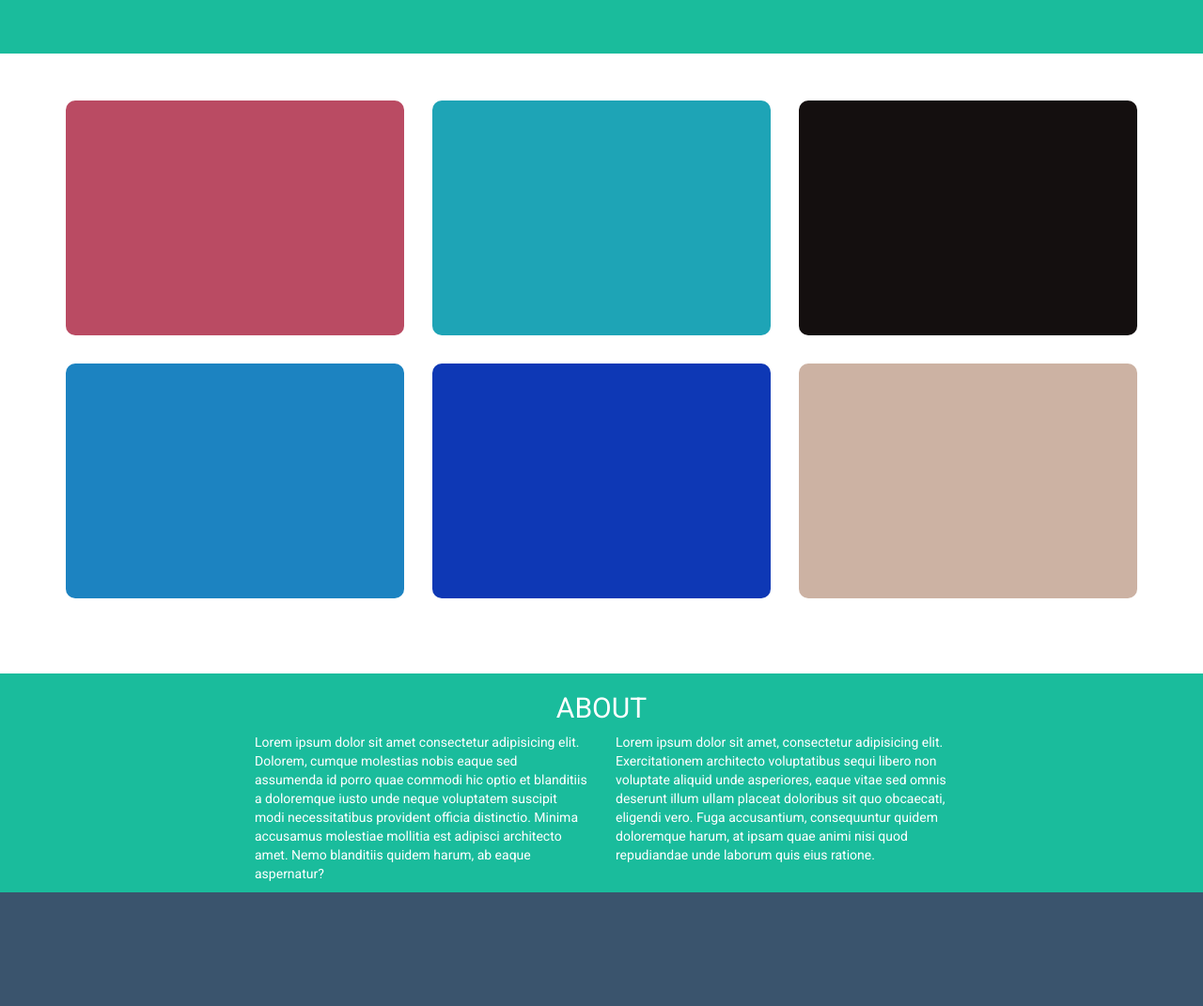
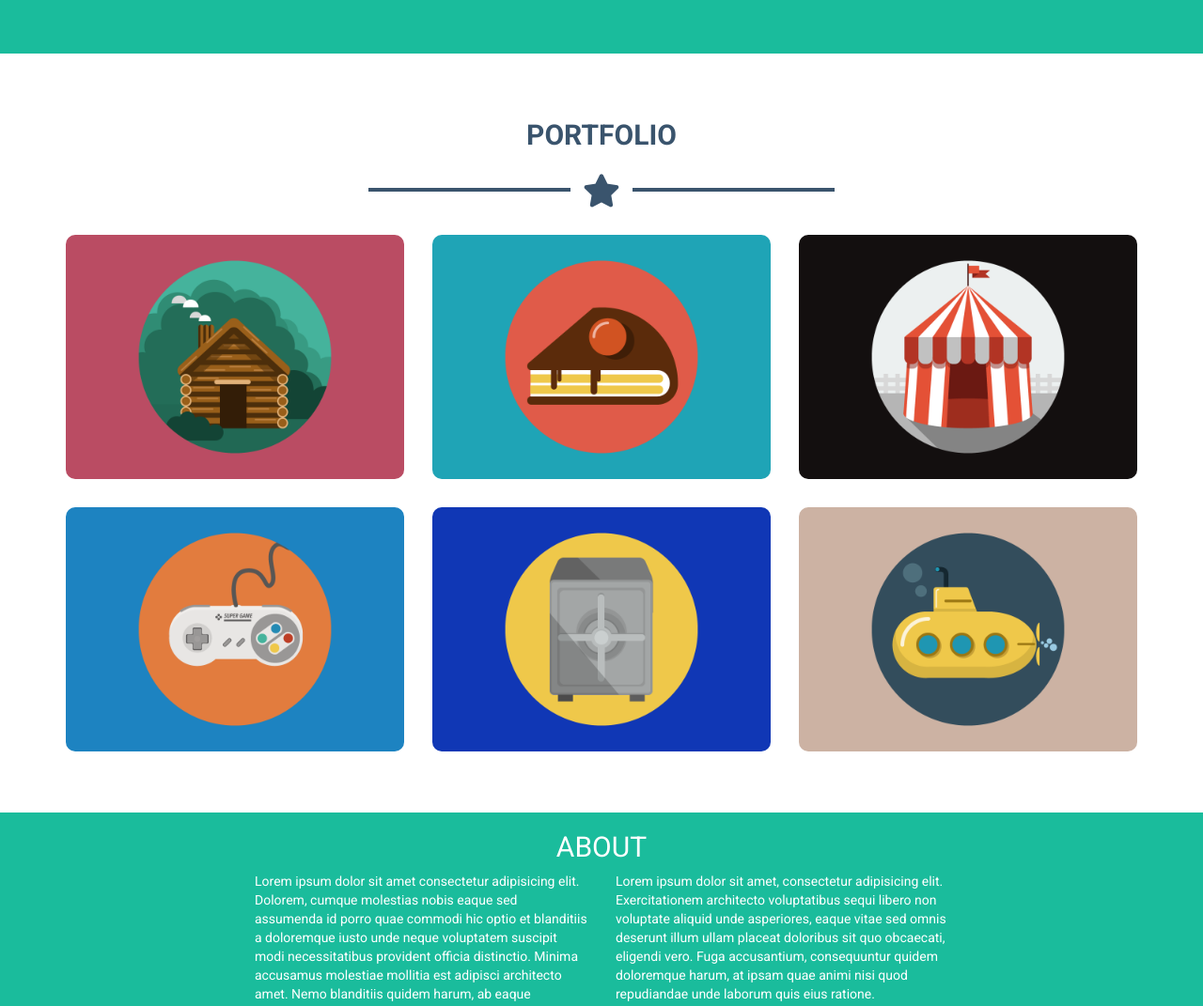
Before and after one commit to Lale98/html-css-bootstrap-freelancer, a plain HTML site: page index.html in a window 1280 px wide. Shown: the part 592-1663 px from the top of the page at 94% size. Drawn offline with nearby package versions, Linux system fonts and the light colour scheme.

Commit message:
portfolio

```diff
--- a/css/style.css
+++ b/css/style.css
@@ -1,19 +1,16 @@
-.debug [class*="col-"] {
-    height: 80px;
-    border: 1px solid black;
-}
 
 body {
     font-family: 'Roboto', sans-serif;
     color: white;
 }
-
+h1, h2, h3 {
+    text-transform: uppercase;
+}
 h1 {
-    text-transform: uppercase;
+    font-weight: bold;
     font-size: 40px;
 }
 h3 {
-    text-transform: uppercase;
     font-size: 18px;
 }
 
@@ -75,14 +72,26 @@ h3 {
     border: 2px solid white;
 }
 
-#portfoglio {
+#portfolio {
     text-align: center;
     padding: 50px 0;
     color: #3A546D;
 }
-.portfoglio_item {
-    margin-bottom: 30px;
-    height: 250px;
+#portfolio h2 {
+    font-weight: bold;
+}
+#portfolio .star {
+    color: #3A546D;
+}
+#portfolio .star hr {
+    border-color: #3A546D;
+}
+.portfolio_item {
+    margin-top: 15px;
+    margin-bottom: 15px;
+}
+.portfolio_item img {
+    width: 100%;
     border-radius: 10px;
 }
 
--- a/index.html
+++ b/index.html
@@ -50,26 +50,44 @@
 
 
         <main>
-            <section id="portfoglio">
+            <section id="portfolio">
+                <h2>portfolio</h2>
+                <div class="star">
+                    <hr>
+                    <i class="fas fa-star"></i>
+                    <hr>
+                </div>
                 <div class="container">
                     <div class="row">
                         <div class="col-xs-12 col-sm-6 col-lg-4">
-                            <div class="portfoglio_item colorpink"></div>
+                            <div class="portfolio_item">
+                                <img src="img/cabin.png" alt="cabin">
+                            </div>
                         </div>
                         <div class="col-xs-12 col-sm-6 col-lg-4">
-                            <div class="portfoglio_item colorlightblue"></div>
+                            <div class="portfolio_item">
+                                <img src="img/cake.png" alt="cake">
+                            </div>
                         </div>
                         <div class="col-xs-12 col-sm-6 col-lg-4">
-                            <div class="portfoglio_item colorblack"></div>
+                            <div class="portfolio_item">
+                                <img src="img/circus.png" alt="circus">
+                            </div>
                         </div>
                         <div class="col-xs-12 col-sm-6 col-lg-4">
-                            <div class="portfoglio_item colorcyan"></div>
+                            <div class="portfolio_item">
+                                <img src="img/game.png" alt="game">
+                            </div>
                         </div>
                         <div class="col-xs-12 col-sm-6 col-lg-4">
-                            <div class="portfoglio_item colorblue"></div>
+                            <div class="portfolio_item">
+                                <img src="img/safe.png" alt="safe">
+                            </div>
                         </div>
                         <div class="col-xs-12 col-sm-6 col-lg-4">
-                            <div class="portfoglio_item colorsalmon"></div>
+                            <div class="portfolio_item">
+                                <img src="img/submarine.png" alt="submarine">
+                            </div>
                         </div>
                     </div>
                 </div>
```
